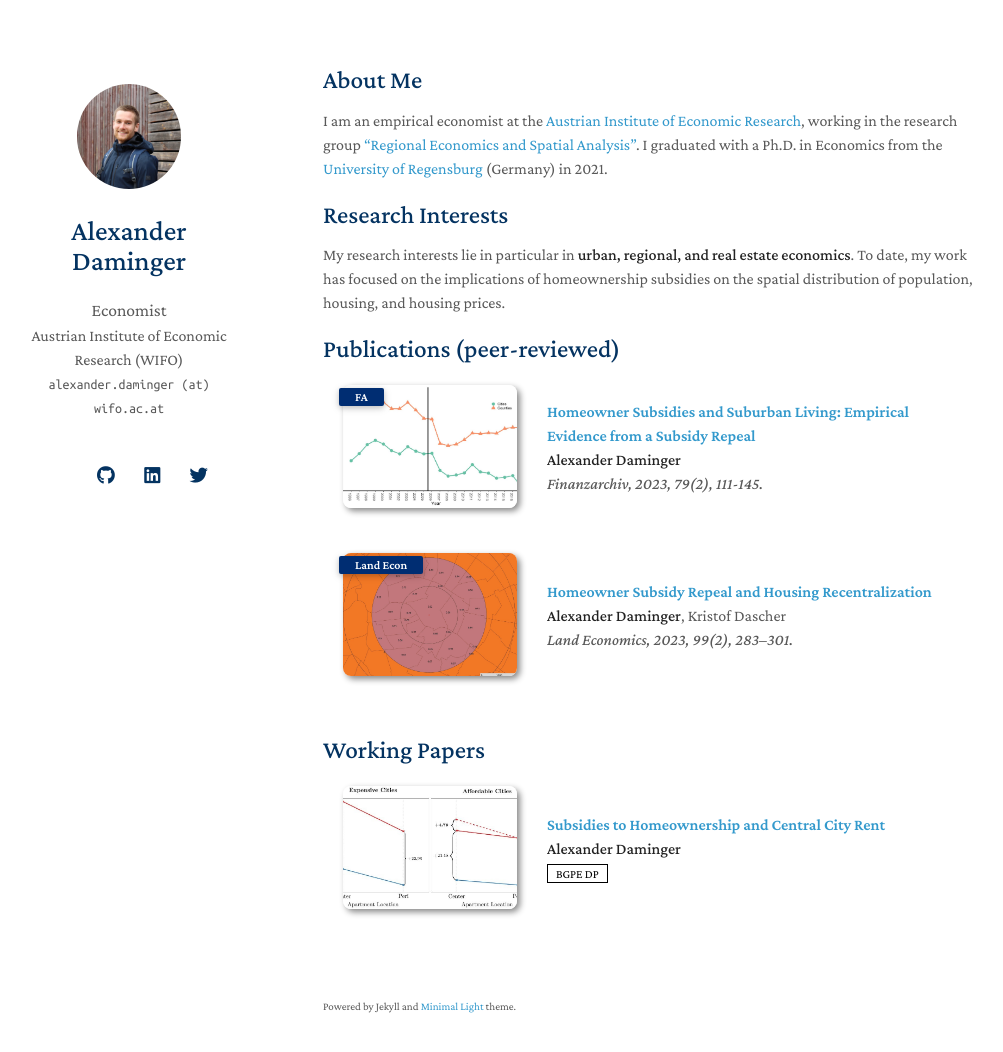
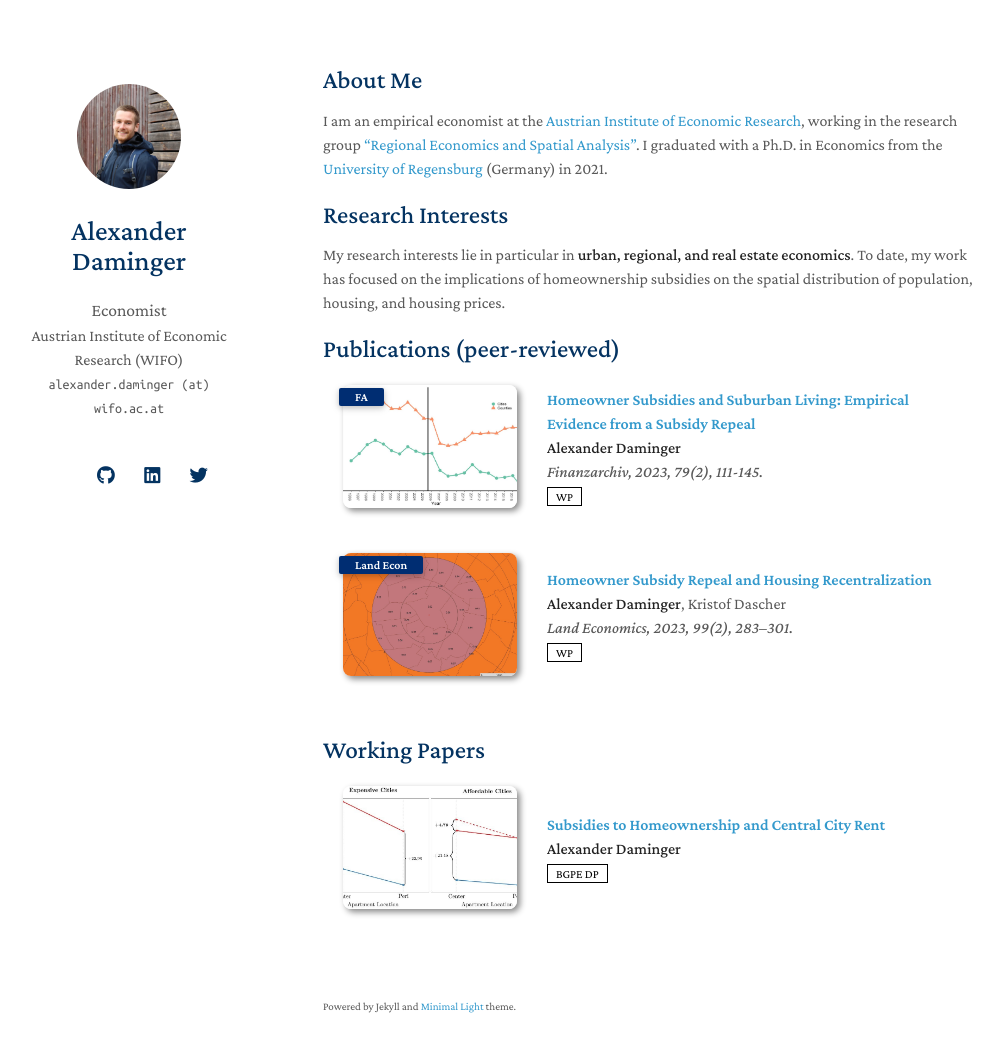
Before and after one commit to alexdaminger/alexdaminger.github.io, a Jekyll site: the page built from index.md, in a window 1280 px wide and 1087 px high. Shown: the top 1052 px of the window, without its empty margins (147-1150 px from the left). Built offline with Jekyll 4.4.1, drawn with Linux system fonts in a browser that asks for light colours; nearby versions of some CDN libraries; a style sheet for code colours, icons or effects is not loaded; our own code applies the rules of GitHub Pages for plain Markdown files.

Commit message:
Update publications.md

```diff
--- a/_includes/publications.md
+++ b/_includes/publications.md
@@ -21,8 +21,11 @@
       <div class="periodical"><em>{{ link.conference }}</em>
       </div>
     <div class="links">
-      {% if link.pdf %}
+      {% if link.wp %}
       <a href="{{ link.wp }}" class="btn btn-sm z-depth-0" role="button" target="_blank" style="font-size:12px;">WP</a>
+      {% endif %}
+       {% if link.bgpe %}
+      <a href="{{ link.bgpe }}" class="btn btn-sm z-depth-0" role="button" target="_blank" style="font-size:12px;">BGPE DP</a>
       {% endif %}
       {% if link.code %}
       <a href="{{ link.code }}" class="btn btn-sm z-depth-0" role="button" target="_blank" style="font-size:12px;">Code</a>
```
